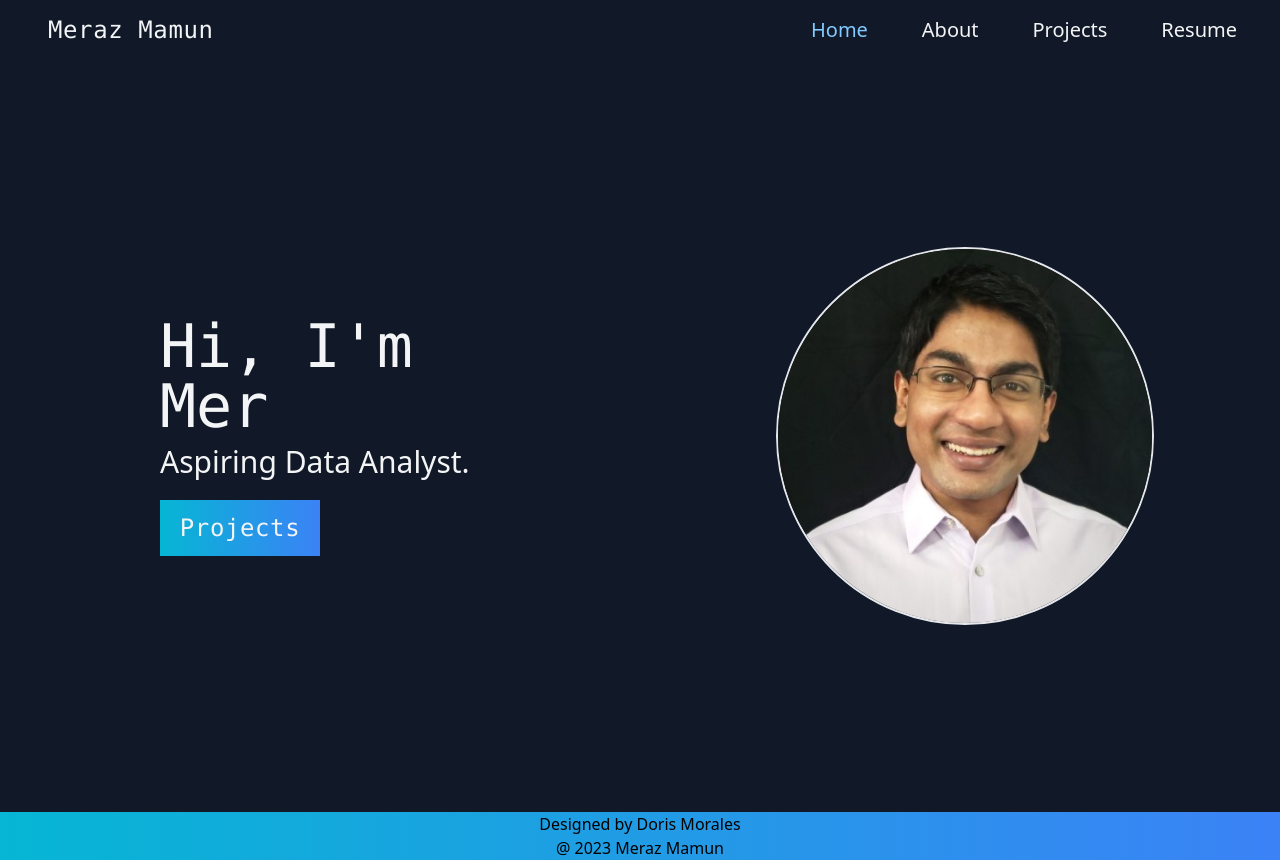
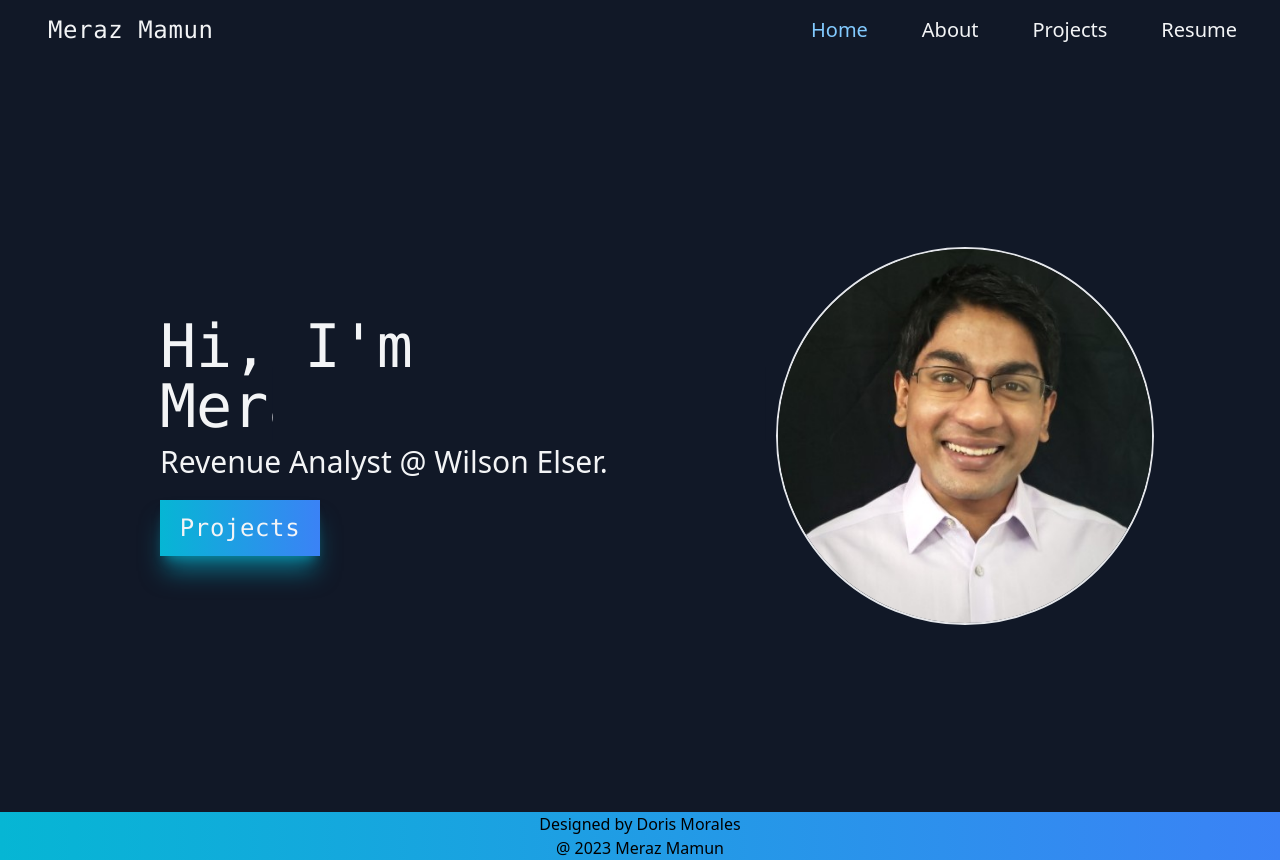
Before and after one commit to moralesdoris880/mmportfolio, a React (Create React App) app: page / in a window 1280 px wide. Built offline with nearby package versions, Linux system fonts and the light colour scheme.

Commit message:
box shadow, updated youtube link

```diff
--- a/src/App.js
+++ b/src/App.js
@@ -10,12 +10,12 @@ function App() {
             <span className="h-20 pt-2 overflow-x-hidden whitespace-nowrap text-brand-accent">
             Meraz Mamun <span className="text-3xl md:text-5xl">👋🏾</span>
             </span>
-            <span className="{`${styles.cursor} absolute -bottom-0 left-0 -top-1 inline-block bg-gray-900 w-full animate-type will-change`}"></span>
+            <span className="{`${styles.cursor} absolute -bottom-0 left-0 -top-1 inline-block bg-gray-900 w-full animate-type will-change ease-in duration-300`}"></span>
           </span>
         </h1>
         {/* Credit to https://vanntile.com/blog/composited-typing-animation for their tutorial */}
-        <p className="text-3xl text-gray-100">Aspiring Data Analyst.</p>
-        <Link to="/projects"><button className="mt-5 h-14 w-40 bg-gradient-to-r from-cyan-500 to-blue-500 text-gray-100 text-2xl tracking-wide font-mono">
+        <p className="text-3xl text-gray-100">Revenue Analyst @ Wilson Elser.</p>
+        <Link to="/projects"><button className="mt-5 h-14 w-40 bg-gradient-to-r from-cyan-500 to-blue-500 text-gray-100 text-2xl tracking-wide font-mono shadow-xl shadow-cyan-500/50">
           Projects
         </button></Link>
       </div>
--- a/src/pages/About.js
+++ b/src/pages/About.js
@@ -25,7 +25,7 @@ function About() {
               <a  className="w-2/12 h-2/4" href="mailto: mmamun3739@gmail.com"><img src="/email.png" alt="email logo"/></a>
               <a  className="w-2/12 h-2/4" href="https://www.linkedin.com/in/merazmamun/"><img src="/linkedin.png" alt="linkedin logo"/></a>
               <a  className="w-2/12 h-2/4" href="https://github.com/merazmamun"><img src="/gitlogo.png" alt="email logo"/></a>
-              <a className="w-2/12 h-2/4" href="https://www.youtube.com/@merazmamun-analytics2158"><img src="/youtube.png" alt="youtube logo"/></a>
+              <a className="w-2/12 h-2/4" href="https://www.youtube.com/@merazmamun-analytics"><img src="/youtube.png" alt="youtube logo"/></a>
             </div>
           </div>
         </div>
--- a/tailwind.config.js
+++ b/tailwind.config.js
@@ -10,7 +10,7 @@ module.exports = {
   theme: {
     extend: {
       animation: {
-        type: 'type 2.7s ease-out .8s infinite alternate both',
+        type: 'type 2.7s ease-out .9s infinite alternate both',
       },
       keyframes: {
         type: {
@@ -25,7 +25,7 @@ module.exports = {
           '75%, 80%': { transform: 'translateX(8ch)' },
           '85%, 90%': { transform: 'translateX(10ch)' },
           '92%, 93%': { transform: 'translateX(12ch)' },
-          '95%, 100%': { transform: 'translateX(16ch)' },
+          '95%, 100%': { transform: 'translateX(18ch)' },
         },
       },
     },
```
